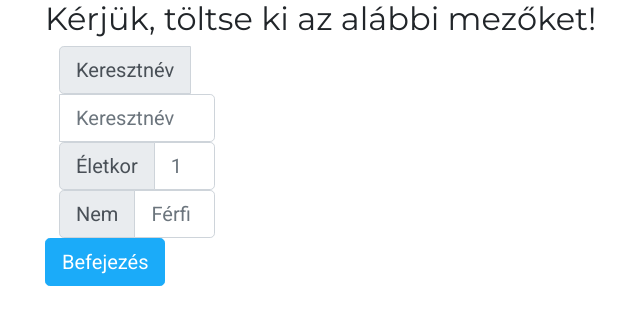
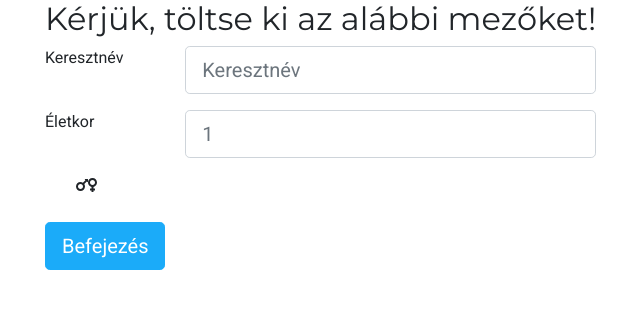
Before and after one commit to mkmDEV/biotech, an Angular app: page / in a window 1280 px wide. Shown: the top 324 px of the page, without its empty margins (39-679 px from the left). Built offline with nearby package versions, Linux system fonts and the light colour scheme.

Commit message:
refactored form layout TODO: add slider, switch plugins

```diff
--- a/src/app/components/input-form/input-form.component.html
+++ b/src/app/components/input-form/input-form.component.html
@@ -6,11 +6,10 @@
         <div class="new-customer-data"
              ngModelGroup="newCustomerData"
              #newCustomerData="ngModelGroup">
-          <div class="col-lg-4">
-            <div class="input-group input-group-lg">
-              <div class="input-group-prepend">
-                <span class="input-group-text">Keresztnév</span>
-              </div>
+
+          <div class="form-group form-row">
+            <label for="new-customer-name" class="col-sm-3">Keresztnév</label>
+            <div class="col-sm-9">
               <input type="text"
                      id="new-customer-name"
                      name="name"
@@ -20,11 +19,10 @@
                      ngModel>
             </div>
           </div>
-          <div class="col-lg-4">
-            <div class="input-group input-group-lg">
-              <div class="input-group-prepend">
-                <span class="input-group-text">Életkor</span>
-              </div>
+
+          <div class="form-group form-row">
+            <label for="new-customer-age" class="col-sm-3">Életkor</label>
+            <div class="col-sm-9">
               <input type="number"
                      id="new-customer-age"
                      name="age"
@@ -34,20 +32,17 @@
                      ngModel>
             </div>
           </div>
-          <div class="col-lg-4">
-            <div class="input-group input-group-lg">
-              <div class="input-group-prepend">
-                <span class="input-group-text">Nem</span>
-              </div>
-              <input type="text"
-                     id="new-customer-sex"
-                     name="sex"
-                     aria-label="sex"
-                     class="form-control form-control-lg"
-                     placeholder="Férfi"
-                     ngModel>
+
+          <div class="form-group form-row">
+            <div class="custom-control custom-switch">
+              <label>
+                <fa-icon [icon]="faMars"></fa-icon>
+                <input type="checkbox" class="custom-control-input" id="customSwitches">
+                <fa-icon [icon]="faVenus"></fa-icon>
+              </label>
             </div>
           </div>
+
         </div>
         <button class="btn btn-lg btn-primary"
                 type="submit">Befejezés
```
